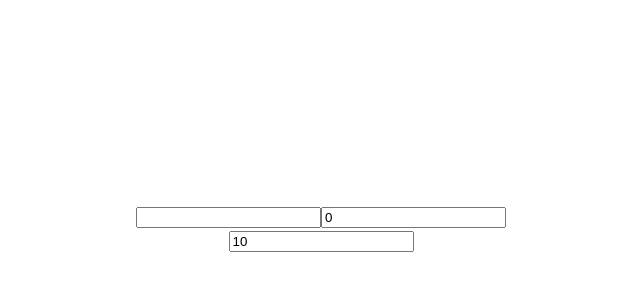
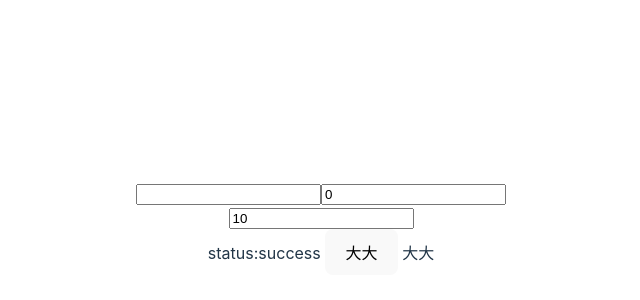
Before and after one commit to PoliWen/vue3, a Vue app in the folder myApp/: page / in a window 1280 px wide. Before the commit this address had no page. Shown: the part 172-472 px from the top of the page, without its empty margins (319-959 px from the left). Built offline with nearby package versions, Linux system fonts and the light colour scheme.

Commit message:
feat(vue3): props校验

```diff
--- a/myApp/src/App.vue
+++ b/myApp/src/App.vue
@@ -11,13 +11,24 @@ import customRef from './components/customRef.vue'
 import directive from './components/directive.vue'
 import myInput from './components/myInput.vue'
 import veelidate from './components/veelidate.vue'
+import propsValidate from './components/propsValidate.vue'
 const count = ref('')
 const age = ref(0)
+const father = ref({
+  name: '大大',
+  age:30,
+  children:{
+    name:'小小',
+    age: 3
+  }
+})
 </script>
 <template>
     <myInput v-model.capitalize="count"/>
     <input type="text" v-model.number="age">
     <veelidate/>
+    <propsValidate button-type="success" :father="father"/>
+    {{ father.name }}
 </template>
 
 <style scoped>
--- /dev/null
+++ b/myApp/src/components/propsValidate.vue
@@ -0,0 +1,26 @@
+
+<script setup lang="ts">
+import { ref, defineProps, defineEmits } from 'vue'
+const props = defineProps({
+    buttonType:{
+        type:String,
+        validator(value: string) {
+            // The value must match one of these strings
+            return ['success', 'warning', 'danger'].includes(value)
+        },
+        require:true
+    },
+    father:{
+        type: Object,
+        require: true
+    }
+})
+function changeSonName(){
+    props.father.name = '大大大'
+}
+</script>
+
+<template>
+   status:{{ buttonType }}
+   <button @click="changeSonName">{{props.father.name}}</button>
+</template>
--- a/myApp/src/components/veelidate.vue
+++ b/myApp/src/components/veelidate.vue
@@ -24,10 +24,8 @@ const { errorMessage, value: address, validate } = useField('fieldName', validat
 watch(formData,(val)=>{
     address.value = val.address
 })
-console.log(validate)
 function xxx(){
     validate()
     console.log(unref(address))
-
 }
 </script>
```
Also changed, not shown: 2 other files (tests, documents, lock files or other folders).
